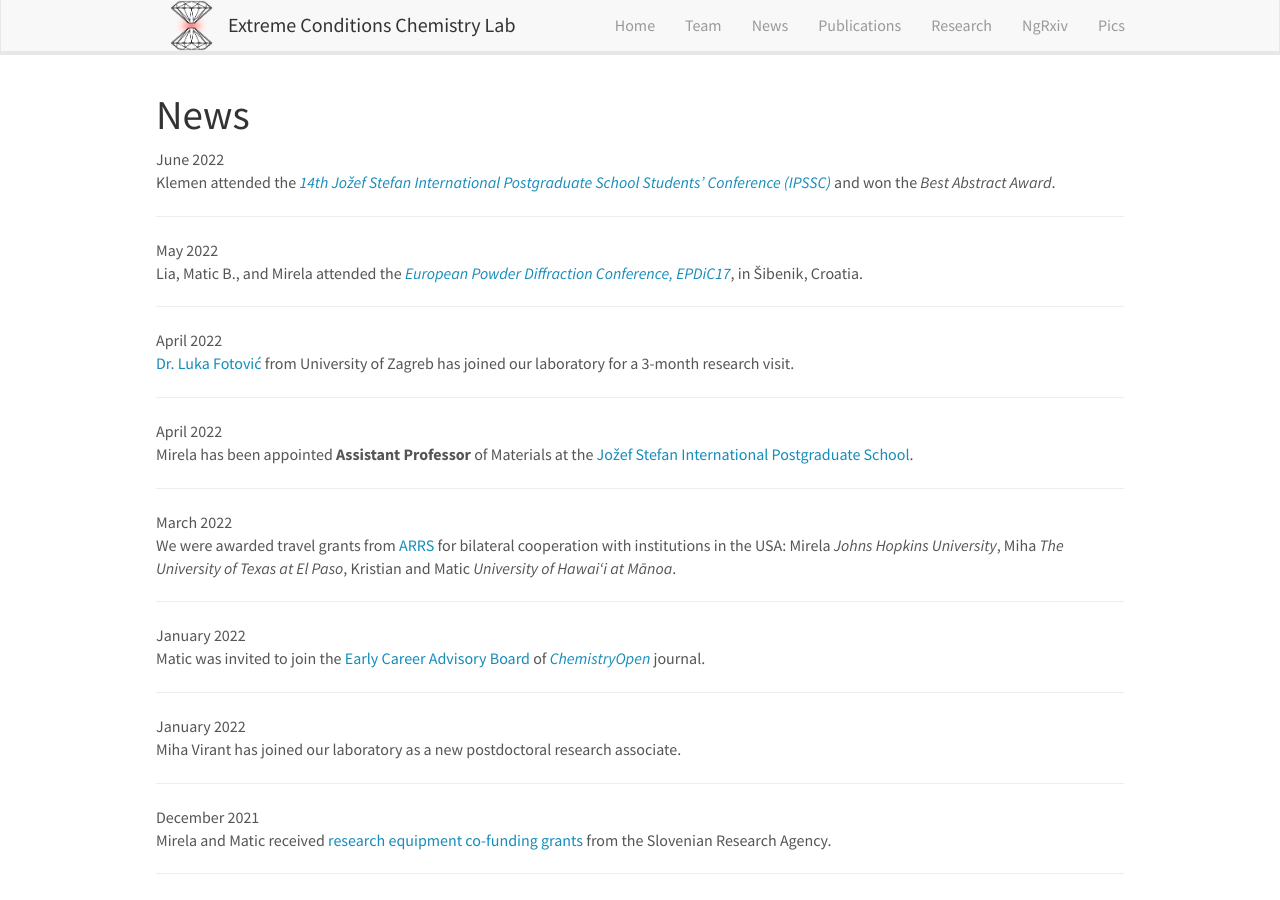
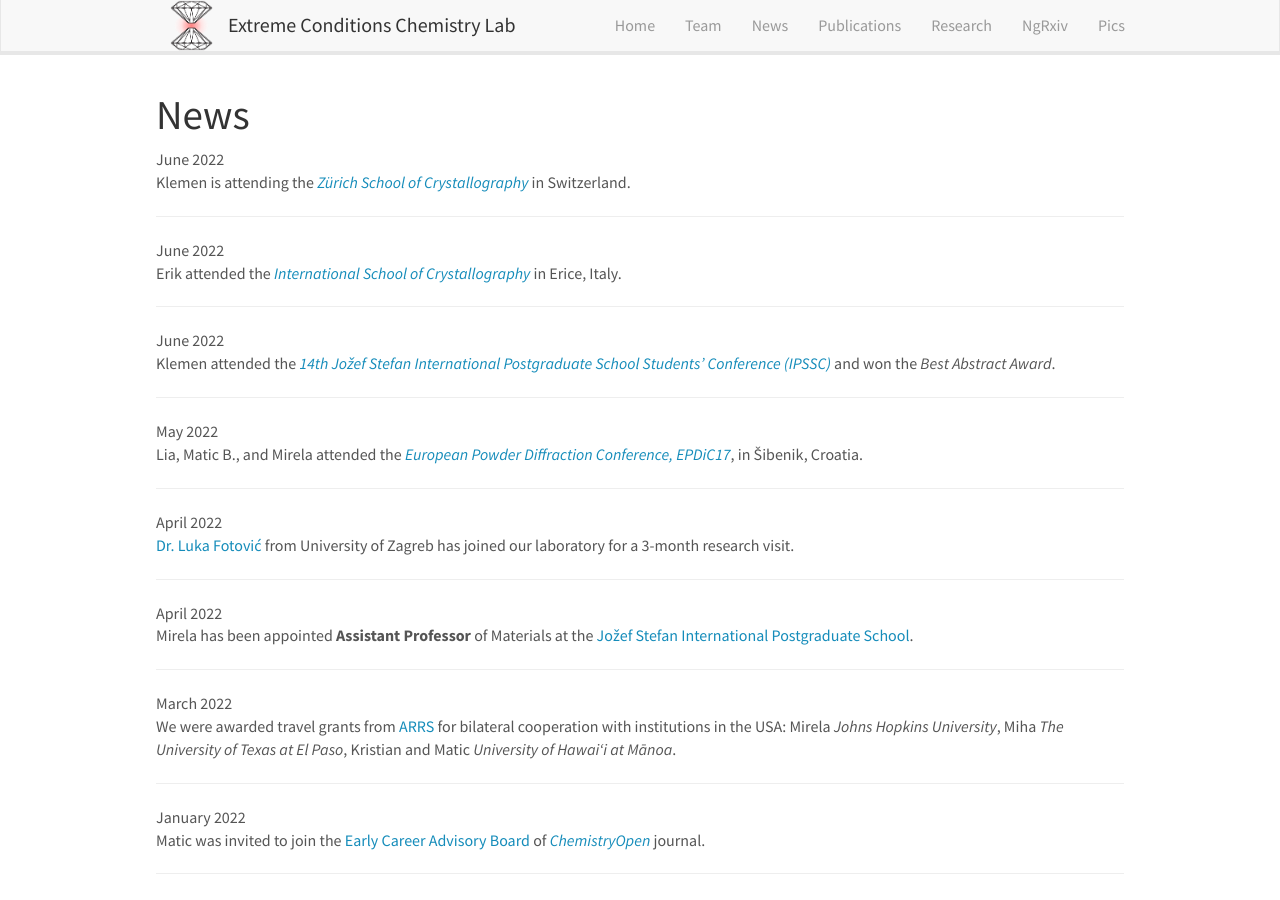
Before and after one commit to eccl-jsi/eccl-jsi.github.io, a Jekyll site: the page built from _pages/allnews.md, in a window 1280 px wide and 900 px high. Built offline with Jekyll 4.4.1, drawn with Linux system fonts in a browser that asks for light colours; nearby versions of some CDN libraries.

Commit message:
Update news.yml

```diff
--- a/_data/news.yml
+++ b/_data/news.yml
@@ -1,3 +1,9 @@
+- date: June 2022
+  headline: "Klemen is attending the <a href='https://www.chem.uzh.ch/linden/zsc/index.html'><i>Zürich School of Crystallography</i></a> in Switzerland."
+
+- date: June 2022
+  headline: "Erik attended the <a href='https://crystalerice.org/2022/'><i>International School of Crystallography</i></a> in Erice, Italy."
+
 - date: June 2022
   headline: "Klemen attended the <a href='http://ipssc.mps.si/'><i>14th Jožef Stefan International Postgraduate School Students' Conference (IPSSC)</i></a> and won the <i>Best Abstract Award</i>."
 
```
